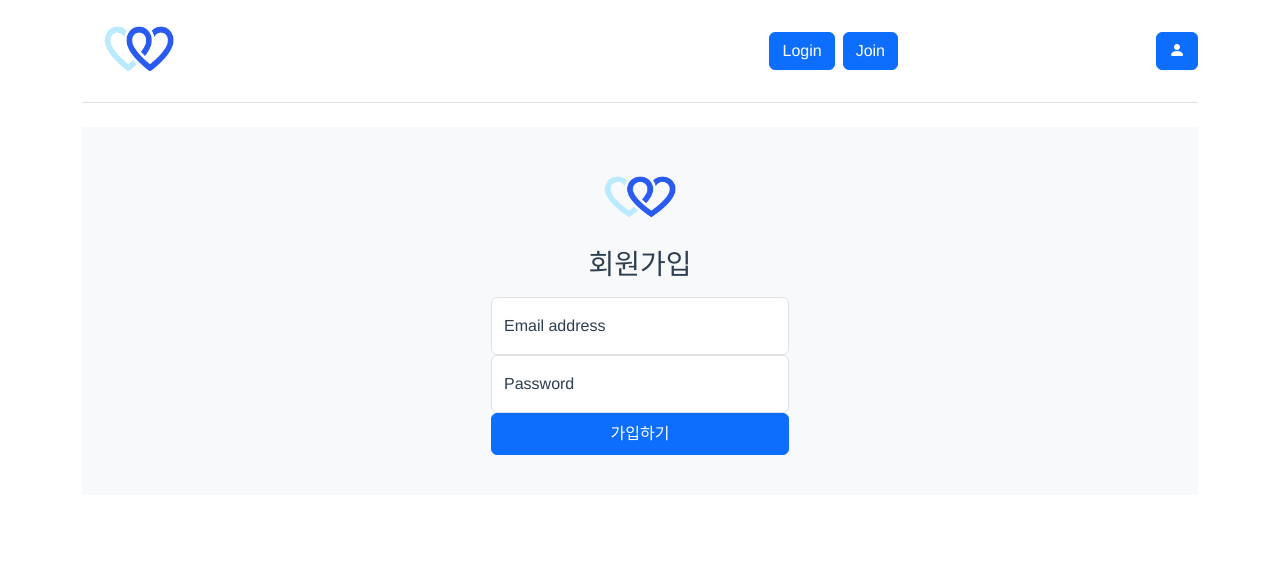
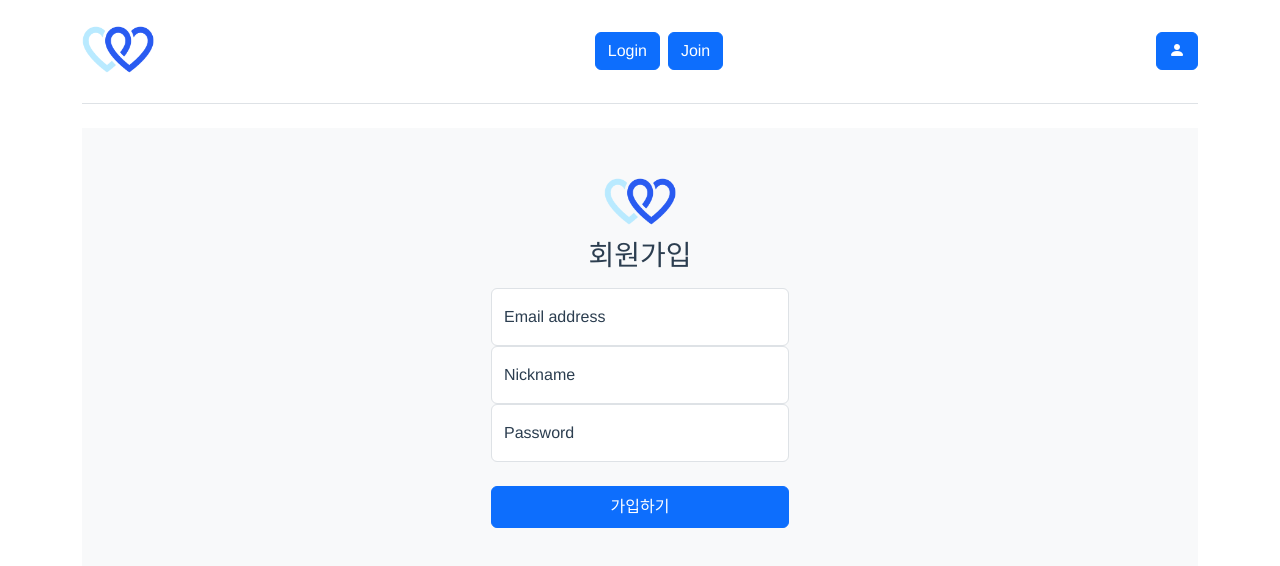
Before and after one commit to vhcizh/joayo, a Vue app: page /join in a window 1280 px wide. Shown: the top 566 px of the page. Built offline with nearby package versions, Linux system fonts and the light colour scheme.

Commit message:
Logo 컴포넌트 분리

```diff
--- a/src/components/Header.vue
+++ b/src/components/Header.vue
@@ -3,17 +3,12 @@
     <header class="d-flex flex-wrap align-items-center justify-content-center justify-content-md-between py-3 mb-4 border-bottom">
 
       <!-- 헤더 로고 -->
-      <div class="col-md-3 mb-2 mb-md-0">
-        <router-link to="/">
-          <a href="#" class="d-inline-flex link-body-emphasis text-decoration-none">
-            <img id="logo" alt="logo" src="../assets/logo.png">
-          </a>
-        </router-link>
-      </div>
+
+        <Logo/>
       <!-- 헤더 로고 -->
 
       <!-- 헤더 로그인/회원가입 -->
-      <div class="col-md-3 text-end">
+      <div class="text-end">
         <LinkedButton msg="Login" linked="/login"/>
         <LinkedButton msg="Join" linked="/join"/>
       </div>
@@ -41,11 +36,13 @@
 
 <script>
 import LinkedButton from '@/components/LinkedButton.vue'
+import Logo from '@/components/Logo.vue'
 
 export default {
   name: "header-vue",
   components : {
-    LinkedButton
+    LinkedButton,
+    Logo
   },
   data() {
     return {
@@ -60,11 +57,6 @@ export default {
 }
 </script>
 
-<style scoped>
-#logo {
-  width:30%;
-}
-
-
+<style>
 
 </style>
--- /dev/null
+++ b/src/components/Logo.vue
@@ -0,0 +1,24 @@
+<template>
+    <router-link to="/">
+    <a href="#" class="d-inline-flex link-body-emphasis text-decoration-none">
+        <img id="logo" alt="logo" src="@/assets/logo.png">
+    </a>
+    </router-link>
+</template>
+
+<script>
+export default {
+    name:"linked-logo"
+}
+</script>
+
+
+<style scoped>
+#logo {
+    width:72px;
+    height: auto;
+}
+
+
+
+</style>
--- a/src/views/BoardView.vue
+++ b/src/views/BoardView.vue
@@ -1,8 +1,8 @@
 <template>
   <div class="container">
     <img alt="Vue logo" src="@/assets/logo.png">
-    <div class="d-md-flex justify-content-md-end">
-      <LinkedButton msg="글쓰기" linked="/write"></LinkedButton>
+    <div class="d-md-flex justify-content-md-end mb-3">
+      <LinkedButton msg="글쓰기" linked="/write"/>
     </div>
     <Board/>
   </div>
--- a/src/views/JoinView.vue
+++ b/src/views/JoinView.vue
@@ -3,12 +3,16 @@
     <div class="d-flex align-items-center py-4 bg-body-tertiary">
       <main class="form-signin w-100 m-auto">
         <form>
-          <img class="mb-4" src="../assets/logo.png" alt="Vue logo" width="72" height="57">
+          <Logo/>
           <h1 class="h3 mb-3 fw-normal">회원가입</h1>
 
           <div class="form-floating">
             <input type="email" class="form-control" id="floatingInput" placeholder="name@example.com">
             <label for="floatingInput">Email address</label>
+          </div>
+          <div class="form-floating">
+            <input type="email" class="form-control" id="floatingInputNickName" placeholder="nickname">
+            <label for="floatingInput">Nickname</label>
           </div>
           <div class="form-floating">
             <input type="password" class="form-control" id="floatingPassword" placeholder="Password">
@@ -17,12 +21,22 @@
           <div class="m-auto">
 
           </div>
-          <button class="btn btn-primary w-100 py-2" type="submit">가입하기</button>
+          <button class="btn btn-primary w-100 py-2 mt-4" type="submit">가입하기</button>
         </form>
       </main>
     </div>
   </div>
 </template>
+
+<script>
+import Logo from '@/components/Logo.vue'
+
+export default {
+  components: {
+    Logo
+  }
+}
+</script>
 
 <style scoped>
 .form-signin {
--- a/src/views/LoginView.vue
+++ b/src/views/LoginView.vue
@@ -3,8 +3,8 @@
     <div class="d-flex align-items-center py-4 bg-body-tertiary">
       <main class="form-signin w-100 m-auto">
         <form>
-          <img class="mb-4" src="../assets/logo.png" alt="Vue logo" width="72" height="auto">
-          <h1 class="h3 mb-3 fw-normal">Welcome</h1>
+          <Logo/>
+          <h1 class="h3 mb-3 fw-normal">로그인</h1>
 
           <div class="form-floating">
             <input type="email" class="form-control" id="floatingInput" placeholder="name@example.com">
@@ -14,7 +14,7 @@
             <input type="password" class="form-control" id="floatingPassword" placeholder="Password">
             <label for="floatingPassword">Password</label>
           </div>
-          <button class="btn btn-primary w-100 py-2" type="submit">로그인</button>
+          <button class="btn btn-primary w-100 py-2 mt-4" type="submit">로그인</button>
         </form>
       </main>
     </div>
@@ -22,15 +22,13 @@
 </template>
 
 <script>
-// // @ is an alias to /src
-// import HelloWorld from '@/components/HelloWorld.vue'
+import Logo from '@/components/Logo.vue'
 
-// export default {
-//   name: 'HomeView',
-//   components: {
-//     HelloWorld
-//   }
-// }
+export default {
+  components: {
+    Logo
+  }
+}
 </script>
 
 <style scoped>
```
